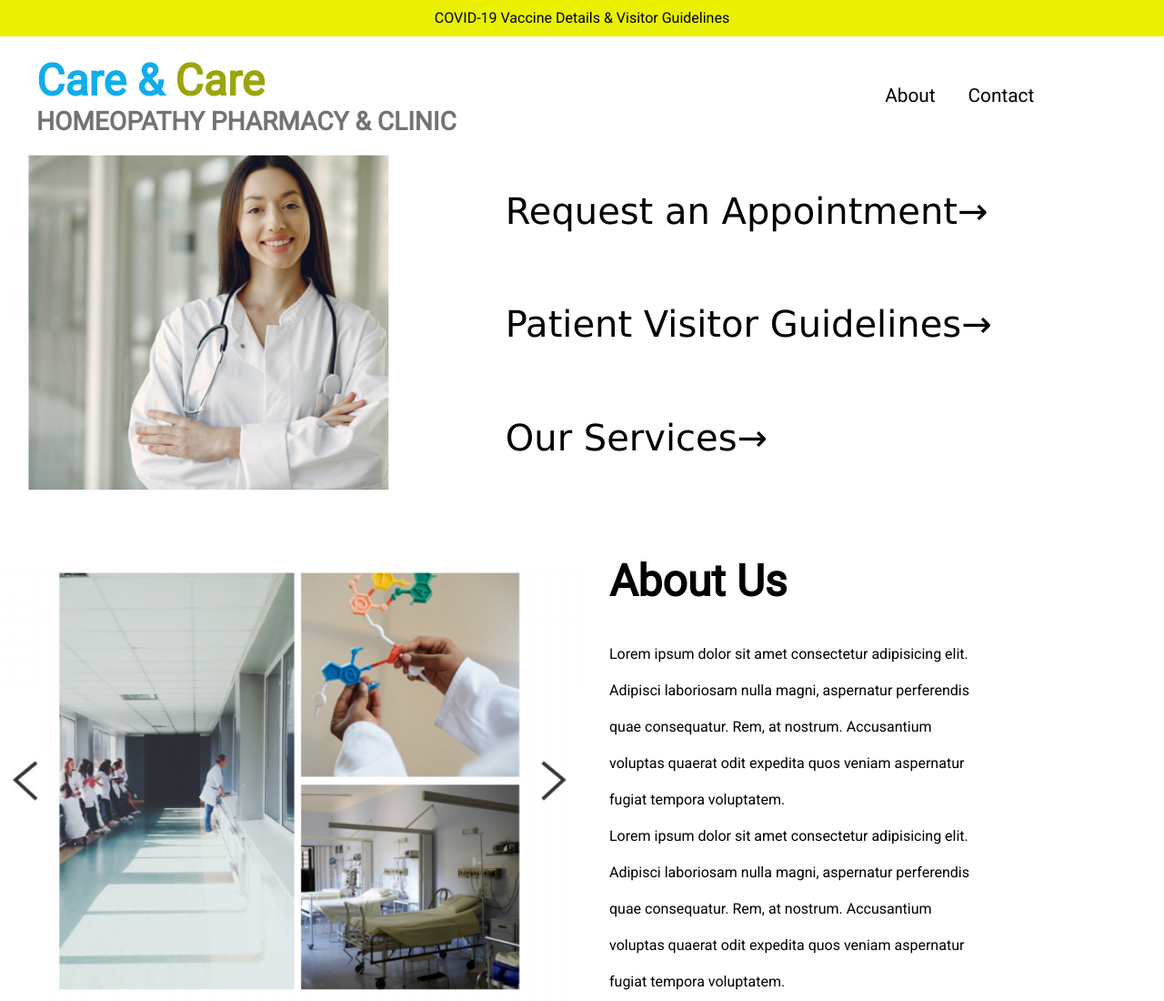
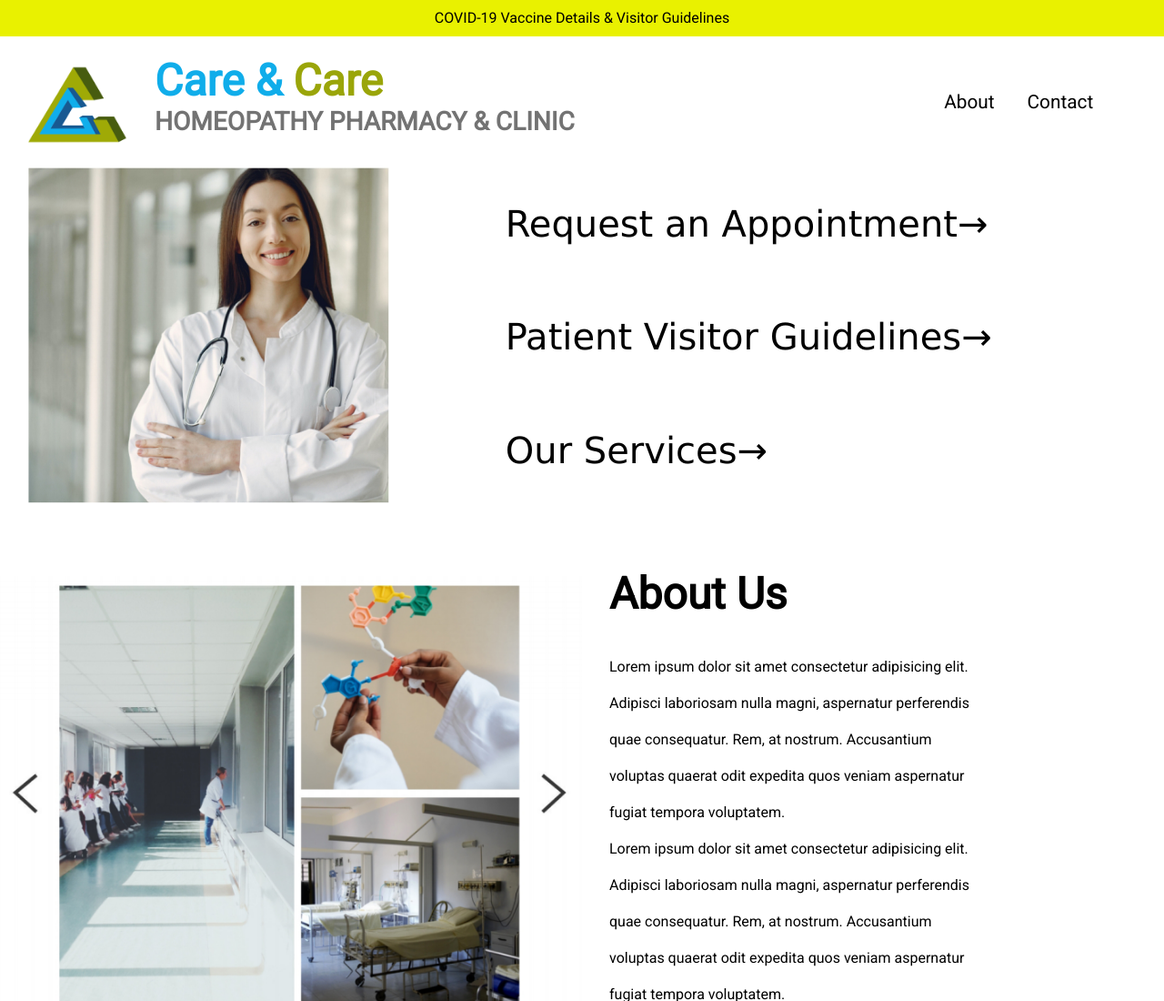
Before and after one commit to zegus-corp/care-and-care, a plain HTML site: page index.html in a window 1280 px wide. Shown: the top 1100 px of the page at 91% size. Drawn offline with Linux system fonts and the light colour scheme; the site is published under a folder, as on GitHub Pages, so addresses that start at the root find nothing.

Commit message:
First draft second revision

```diff
--- a/index.html
+++ b/index.html
@@ -15,7 +15,7 @@
     <div id="covid-banner">COVID-19 Vaccine Details & Visitor Guidelines</div>
     <div id="title-holder">
         <div id="title-logo-holder">
-            <div id="img-holder"><img src="/img/logo.png" alt="" id="logo-img"></div>
+            <div id="img-holder"><img src="img/logo.png" alt="" id="logo-img"></div>
         <div id="title-text">
             <h1><span style="color: rgb(16,173,234);">Care &</span>
                 <span style="color: rgb(154,165,9);">Care</span> </h1>
```
